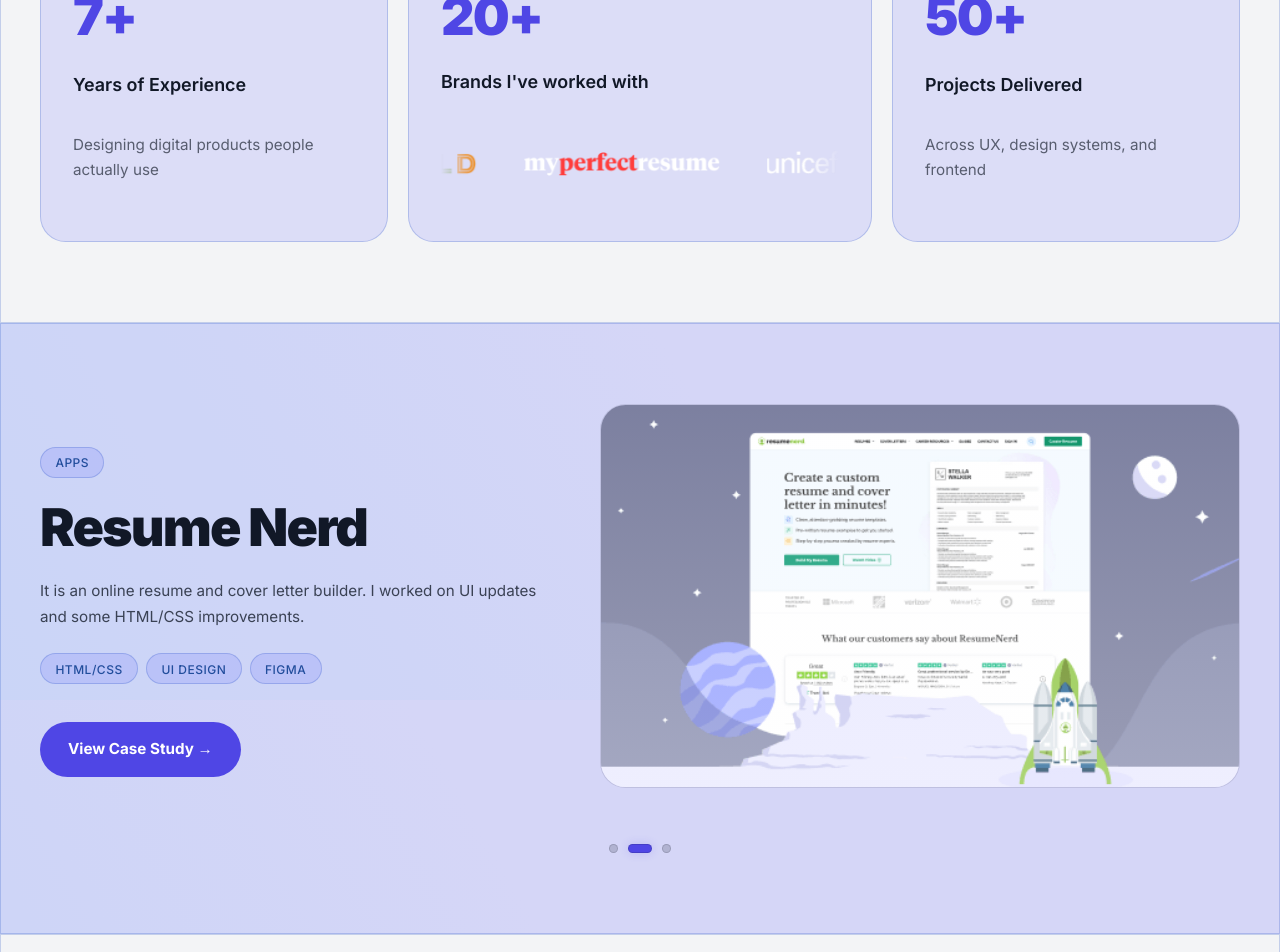
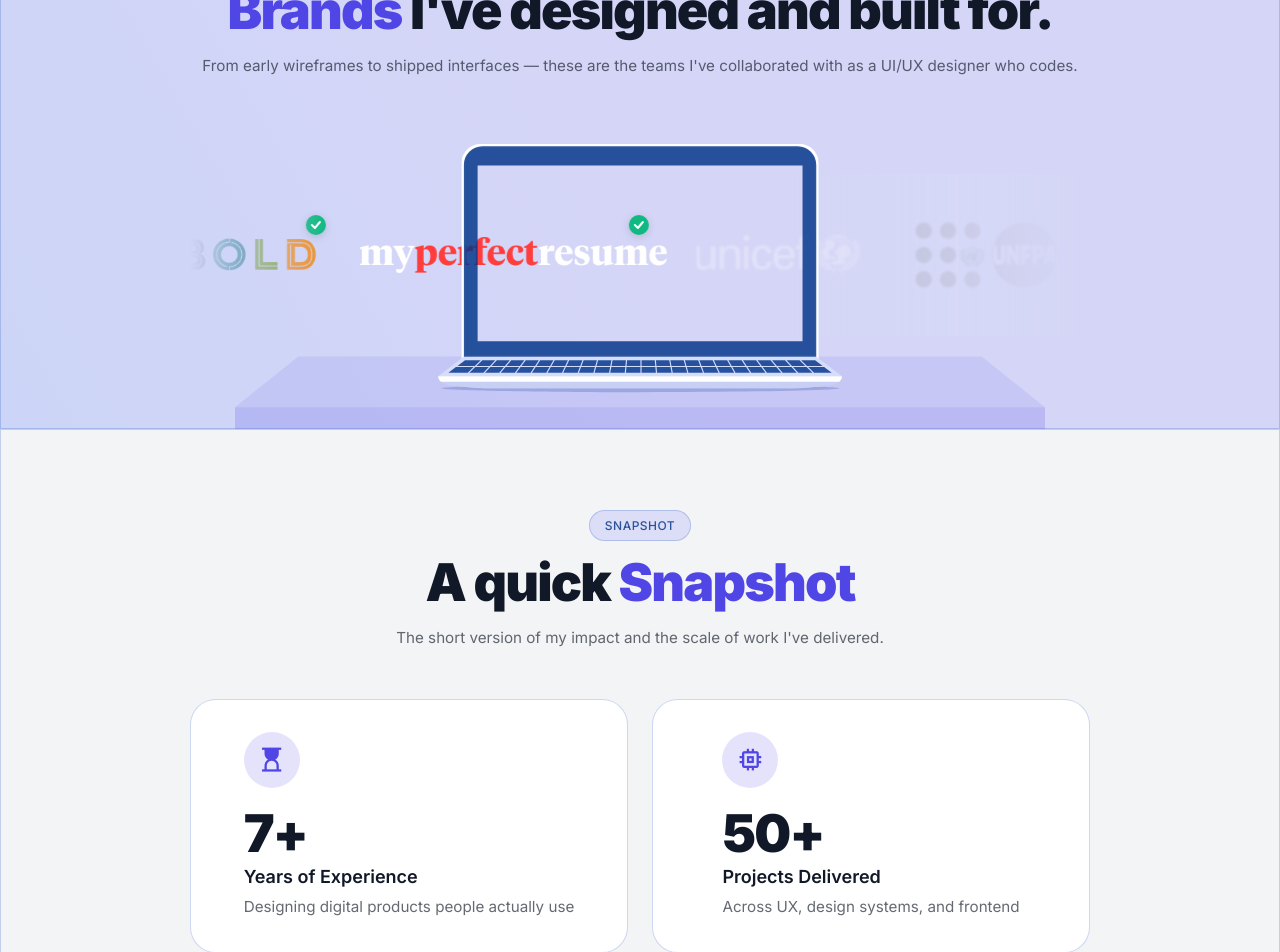
Before and after one commit to reactive-rajat/pixel_kaarigar, a React (Vite) app: page / in a window 1280 px wide. Shown: the part 900-1852 px from the top of the page. Built offline with nearby package versions, Linux system fonts and the light colour scheme.

Commit message:
refactor: standardize layout containers and update project detail components with consistent card styling

```diff
--- a/src/pages/Hero/Hero.css
+++ b/src/pages/Hero/Hero.css
@@ -162,79 +162,99 @@
 /* ── Snapshot grid ── */
 .snapshot-grid {
   display: grid;
-  grid-template-columns: minmax(0, 3fr) minmax(0, 4fr) minmax(0, 3fr);
-  gap: var(--space-5);
-  align-items: stretch;
+  grid-template-columns: repeat(2, 1fr);
+  gap: var(--space-6);
+  width: 100%;
 }
 
-.snapshot-card { min-height: 12rem; }
-.snapshot-card-experience { grid-column: 1; grid-row: 1; }
-.snapshot-card-brands     { grid-column: 2; grid-row: 1; min-height: 19rem; }
-.snapshot-card-projects   { grid-column: 3; grid-row: 1; }
+.snapshot-card {
+  position: relative;
+  display: flex;
+  flex-direction: column;
+  justify-content: center;
+  align-items: flex-start;
+  overflow: hidden;
+  isolation: isolate;
+  background: color-mix(in srgb, var(--color-bg-main) 60%, transparent);
+  border: 1px solid color-mix(in srgb, var(--color-border) 60%, transparent);
+  transition: border-color 0.3s ease, background 0.3s ease, box-shadow 0.3s ease;
+}
+
+.snapshot-card-glow {
+  position: absolute;
+  top: 50%;
+  left: 50%;
+  width: 6rem;
+  height: 6rem;
+  border-radius: 50%;
+  background: var(--color-primary);
+  filter: blur(45px);
+  transform: translate(-50%, -50%);
+  opacity: 0;
+  transition: opacity 0.3s ease, transform 0.3s ease;
+  z-index: -1;
+}
+
+.snapshot-card:hover {
+  background: color-mix(in srgb, var(--color-primary) 5%, transparent);
+  border-color: color-mix(in srgb, var(--color-primary) 30%, transparent);
+  box-shadow: 0 8px 30px color-mix(in srgb, var(--color-primary) 10%, transparent);
+}
+
+.snapshot-card:hover .snapshot-card-glow {
+  opacity: 0.15;
+  transform: translate(-50%, -50%) scale(2.5);
+}
+
+.snapshot-content-wrapper {
+  display: flex;
+  flex-direction: column;
+  gap: var(--space-5);
+  align-items: flex-start;
+}
+
+.snapshot-icon-wrapper {
+  display: inline-flex;
+  align-items: center;
+  justify-content: center;
+  width: 3.5rem;
+  height: 3.5rem;
+  border-radius: var(--radius-full);
+  background: color-mix(in srgb, var(--color-primary) 15%, transparent);
+  color: var(--color-primary);
+}
+
+.snapshot-icon {
+  font-size: 1.8rem !important;
+  transition: transform 0.3s ease;
+}
+
+.snapshot-card:hover .snapshot-icon {
+  transform: scale(1.1) rotate(5deg);
+}
+
+.snapshot-text-content {
+  display: flex;
+  flex-direction: column;
+  gap: var(--space-2);
+}
 
 .snapshot-value {
-  line-height: 1;
-  color: var(--color-primary);
-  margin-bottom: var(--space-2);
-  padding-top: var(--space-5);
+  color: var(--color-text);
+  margin: 0;
 }
 
-.snapshot-label,
-.snapshot-brand-heading {
+.snapshot-label {
   color: var(--color-text);
-  margin-bottom: var(--space-3);
+  font-size: var(--text-lg);
+  margin: 0;
 }
 
-/* ── Brand marquee in snapshot ── */
-.snapshot-brand-copy {
-  display: flex;
-  align-items: end;
-  justify-content: space-between;
-  gap: var(--space-6);
+.snapshot-text {
+  color: var(--color-text-muted);
+  line-height: var(--leading-relaxed);
+  margin: 0;
 }
-
-.snapshot-brand-marquee {
-  overflow: hidden;
-  padding: 0.25rem 0;
-  mask-image: linear-gradient(to right, transparent, black 8%, black 92%, transparent);
-  margin-top: var(--space-4);
-}
-
-.snapshot-brand-track {
-  display: flex;
-  align-items: center;
-  gap: 3rem;
-  width: max-content;
-  animation: brand-loop 26s linear infinite;
-}
-
-.snapshot-brand-pill {
-  display: flex;
-  flex-direction: column;
-  align-items: center;
-  justify-content: center;
-  gap: 0.65rem;
-}
-
-.snapshot-brand-logo-frame {
-  height: 2.3rem;
-  width: 100%;
-  display: flex;
-  align-items: center;
-  justify-content: center;
-}
-
-.snapshot-brand-logo { width: auto; max-height: 2.85rem; object-fit: contain; }
-
-.snapshot-brand-name {
-  font-size: var(--text-xs);
-  font-weight: var(--weight-bold);
-  letter-spacing: 0.08em;
-  text-transform: uppercase;
-  color: var(--color-text-muted);
-}
-
-.snapshot-brand-marquee:hover .snapshot-brand-track { animation-play-state: paused; }
 
 /* ── Skills bento ── */
 .skills-section {
@@ -354,10 +374,6 @@
 
   .snapshot-grid { grid-template-columns: 1fr; }
 
-  .snapshot-card-experience,
-  .snapshot-card-brands,
-  .snapshot-card-projects { grid-column: auto; }
-
   .skills-section { grid-template-columns: 1fr; }
 
   .skills-glimpse-header {
@@ -392,17 +408,6 @@
   .showcase-shell { padding: var(--space-4); }
   .showcase-stage { min-height: 32rem; }
 
-  .snapshot-brand-copy {
-    flex-direction: column;
-    align-items: flex-start;
-  }
-
-  .snapshot-card { min-height: auto; }
-
-  .snapshot-brand-pill {
-    min-width: 9rem;
-    min-height: 5rem;
-  }
 
   .skills-bento-grid { grid-template-columns: repeat(2, 1fr); }
 }
--- a/src/pages/Hero/Hero.jsx
+++ b/src/pages/Hero/Hero.jsx
@@ -4,10 +4,11 @@
 import StatusBadge from "../../components/common/StatusBadge/StatusBadge";
 import HeroVisual from "../../components/common/HeroVisual/HeroVisual";
 import projects, { featuredProjects } from "../../data/projects.js";
-import brands from "../../data/brands.js";
 import "./Hero.css";
 import { aboutSkills, aboutSnapshotCards } from "../../data/about.js";
 import Testimonials from "../../components/sections/Testimonials/Testimonials";
+import Brands from "../../components/sections/Brands/Brands";
+import SectionHeading from "../../components/common/SectionHeading/SectionHeading";
 
 const sectionReveal = {
   hidden: { opacity: 0, y: 48 },
@@ -107,7 +108,6 @@
     return projects.slice(0, 3);
   }, []);
 
-  const movingBrands = useMemo(() => [...brands, ...brands], []);
   const skillHighlights = useMemo(() => aboutSkills.slice(0, 8), []);
 
   useEffect(() => {
@@ -175,6 +175,10 @@
 
         <HeroVisual defaultMood="focused" onCharacterClick={handleHeroClick} />
       </header>
+
+      {/* Brands */}
+      <Brands />
+
       <motion.section
         className="card-2 snapshot-section"
         variants={sectionReveal}
@@ -183,22 +187,45 @@
         viewport={{ once: true, amount: 0.25 }}
         onViewportEnter={() => setStartSnapshotCount(true)}
       >
+        <div className="container-lg">
+          <SectionHeading
+            label="Snapshot"
+            title={
+              <>
+                A quick <span className="text-primary">Snapshot</span>
+              </>
+            }
+            description="The short version of my impact and the scale of work I've delivered."
+          />
+        </div>
         <motion.div
-          className="container-lg snapshot-grid"
+          className="container-md snapshot-grid"
           variants={staggerContainer}
           initial="hidden"
           whileInView="visible"
           viewport={{ once: true, amount: 0.25 }}
         >
-          {aboutSnapshotCards.map((card) => (
+          {aboutSnapshotCards
+            .filter((card) => card.type === "stat")
+            .map((card) => (
             <motion.article
               key={card.id}
-              className={`card card-3 snapshot-card snapshot-card-${card.id} card-md`}
+              className={`card card-1 snapshot-card snapshot-card-${card.id} card-md`}
               variants={staggerItem}
+              whileHover={{
+                y: -8,
+                transition: { duration: 0.3, ease: "easeOut" },
+              }}
             >
-              {card.type === "stat" ? (
-                <>
-                  <h2 className="snapshot-value">
+              <div className="snapshot-card-glow" aria-hidden="true" />
+              <div className="snapshot-content-wrapper">
+                <div className="snapshot-icon-wrapper">
+                  <span className="material-symbols-outlined snapshot-icon">
+                    {card.id === "experience" ? "hourglass_top" : "memory"}
+                  </span>
+                </div>
+                <div className="snapshot-text-content">
+                  <h2 className="snapshot-value h2">
                     <CountUpNumber
                       value={card.value}
                       suffix={card.suffix}
@@ -207,31 +234,8 @@
                   </h2>
                   <h4 className="snapshot-label">{card.label}</h4>
                   <p className="snapshot-text">{card.description}</p>
-                </>
-              ) : (
-                <>
-                  <h2 className="snapshot-value">20+</h2>
-                  <h4 className="snapshot-brand-heading">{card.label}</h4>
-                  <div className="snapshot-brand-marquee">
-                    <div className="snapshot-brand-track">
-                      {movingBrands.map((brand, index) => (
-                        <div
-                          key={`${brand.brandName}-${index}`}
-                          className="snapshot-brand-pill"
-                        >
-                          <span className="snapshot-brand-logo-frame">
-                            <img
-                              src={brand.logoImage}
-                              alt={brand.brandName}
-                              className="snapshot-brand-logo"
-                            />
-                          </span>
-                        </div>
-                      ))}
-                    </div>
-                  </div>
-                </>
-              )}
+                </div>
+              </div>
             </motion.article>
           ))}
         </motion.div>
--- a/src/pages/ProjectDetail/ProjectDetail.css
+++ b/src/pages/ProjectDetail/ProjectDetail.css
@@ -2,8 +2,6 @@
   padding-top: var(--space-2xl);
   padding-bottom: var(--space-2xl);
 }
-
-
 
 .project-not-found {
   display: grid;
@@ -19,8 +17,41 @@
   position: relative;
   display: flex;
   flex-direction: column;
-  gap: 2rem;
 }
+
+.project-main {
+  border: 1px solid var(--color-border);
+  border-radius: var(--border-radius-xl);
+  overflow: hidden;
+  padding: 1rem;
+  margin-top: var(--space-xl);
+  background-color: var(--card-bg-2);
+}
+
+.project-main .group .pill{
+  margin-bottom: 0;
+}
+
+.project-main .card {
+  gap: 0.5rem;
+  align-items: start;
+  align-content: flex-start;
+}
+
+.project-main .card h4{
+  margin-bottom: 0;
+  margin-top: 0.5rem;
+}
+
+.project-detail-shell header {
+  background-color: var(--color-card);
+  border-radius: var(--border-radius-xl);
+  border-top-left-radius: 0;
+  border-top-right-radius: 0;
+  box-shadow: var(--shadow-lg);
+  padding-bottom: 3rem !important;
+}
+
 
 .project-nav-row {
   display: flex;
@@ -192,15 +223,10 @@
   display: grid;
   max-width: var(--container-width);
   margin: 0 auto;
+  gap: 3rem;
   grid-template-columns: minmax(0, 1.1fr) minmax(320px, 0.9fr);
   align-items: stretch;
-  background-color: var(--color-card);
-  padding-bottom: 3.15rem !important;
-  border-radius: var(--border-radius-xl);
-  padding: 2rem 1rem 1rem 1rem;
-  border-top-left-radius: 0;
-  border-top-right-radius: 0;
-  box-shadow: var(--shadow-lg);
+  padding: 0rem 3rem;
 }
 
 /* ── Content divider strip ── */
@@ -209,7 +235,6 @@
   flex-direction: column;
   gap: 1.75rem;
   padding-top: 1rem;
-  margin-bottom: 4rem;
 }
 
 .project-content-divider-label {
@@ -231,11 +256,8 @@
 
 /* ── HTML content panel ── */
 .project-content {
-  position: relative;
-  margin: 0 calc(var(--space-lg) * -1);
-  padding: 2rem var(--space-lg) 4rem;
-  border-bottom: 1px solid var(--color-border);
-  border-radius: 0;
+  border-radius: var(--border-radius-lg);
+  overflow: hidden;
 }
 
 .project-hero-copy {
--- a/src/styles/components.css
+++ b/src/styles/components.css
@@ -32,6 +32,7 @@
 .card-1 { background: var(--card-bg-1); border-color: var(--card-border-1); }
 .card-2 { background: var(--card-bg-2); border-color: var(--card-border-1); }
 .card-3 { background: var(--card-bg-3); border-color: var(--card-border-1); }
+.card-4 { background: var(--color-danger-bg); border-color: var(--color-danger); }
 
 .card-md { border-radius: var(--card-radius-md); padding: var(--card-padding-md); }
 .card-lg { border-radius: var(--card-radius-lg); padding: var(--card-padding-lg); }
@@ -108,6 +109,7 @@
 .container-md {
   max-width: var(--container-width-md);
   margin: 0 auto;
+  width: 100%;
 }
 
 /* Hero padding */
```
Also changed, not shown: public/projects/resume-help/index.html (+43 -83 lines), public/projects/resume-help/style.css (+3 -44 lines), src/pages/ProjectDetail/ProjectDetail.jsx (+8 -25 lines).
